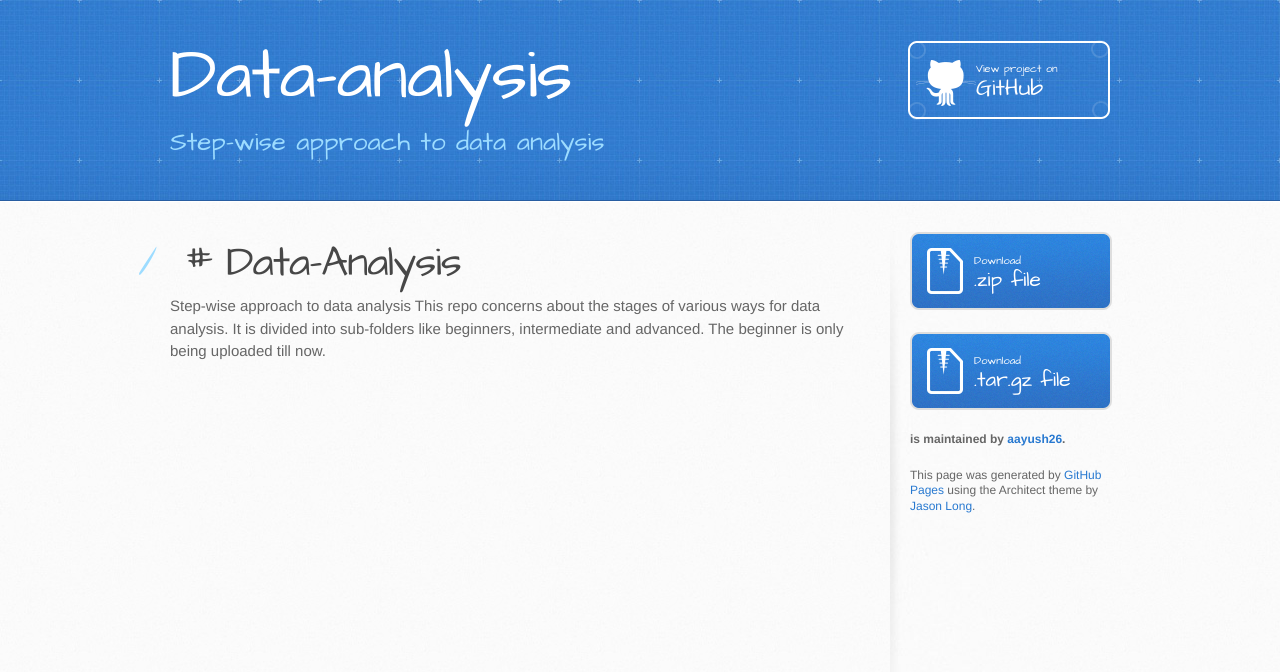
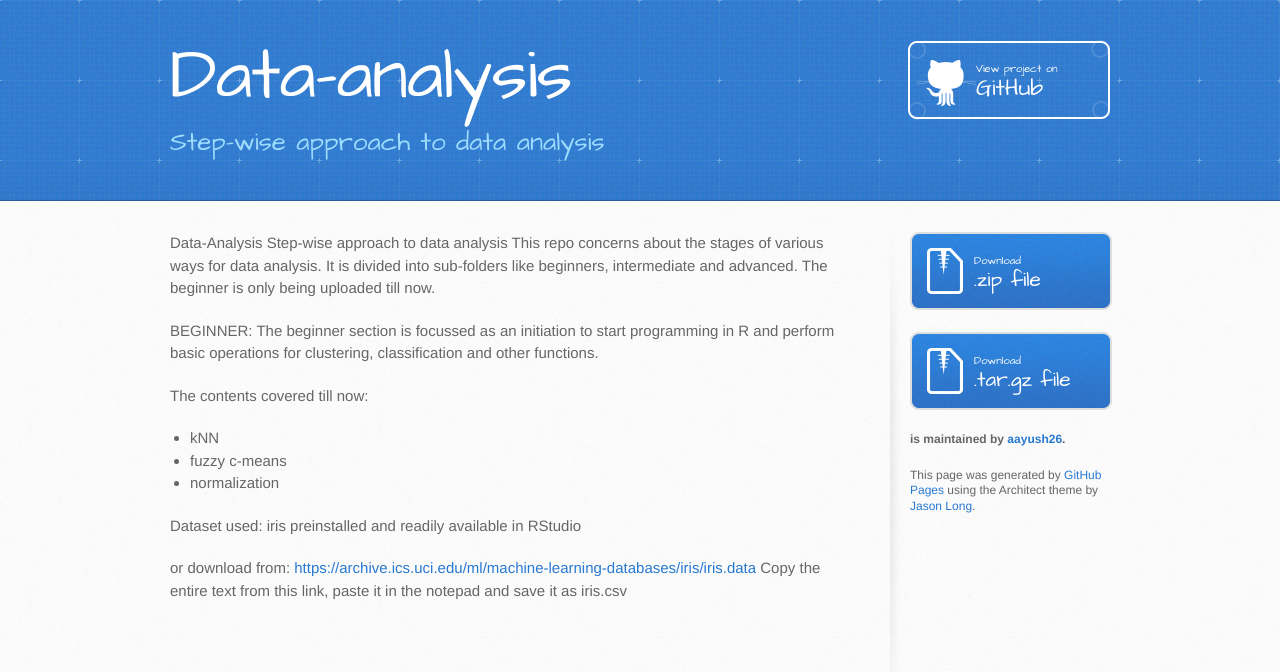
Before and after one commit to aayush26/Data-Analysis, a plain HTML site: page index.html in a window 1280 px wide. Drawn offline with Linux system fonts and the light colour scheme.

Commit message:
Create gh-pages branch via GitHub

```diff
--- a/index.html
+++ b/index.html
@@ -28,13 +28,30 @@
     <div id="content-wrapper">
       <div class="inner clearfix">
         <section id="main-content">
-          <h1>
-<a id="-data-analysis" class="anchor" href="#-data-analysis" aria-hidden="true"><span class="octicon octicon-link"></span></a># Data-Analysis</h1>
-
-<p>Step-wise approach to data analysis
+          <p>Data-Analysis
+Step-wise approach to data analysis
 This repo concerns about the stages of various ways for data analysis.
 It is divided into sub-folders like beginners, intermediate and advanced.
 The beginner is only being uploaded till now.</p>
+
+<p>BEGINNER:
+The beginner section is focussed as an initiation to start programming in R and perform basic operations for clustering, classification and other functions.</p>
+
+<p>The contents covered till now:</p>
+
+<ul>
+<li>kNN </li>
+<li>fuzzy c-means</li>
+<li>normalization</li>
+</ul>
+
+<p>Dataset used:
+iris
+preinstalled and readily available in RStudio </p>
+
+<p>or download from:
+<a href="https://archive.ics.uci.edu/ml/machine-learning-databases/iris/iris.data">https://archive.ics.uci.edu/ml/machine-learning-databases/iris/iris.data</a>
+Copy the entire text from this link, paste it in the notepad and save it as iris.csv</p>
         </section>
 
         <aside id="sidebar">
--- a/params.json
+++ b/params.json
@@ -1 +1 @@
-{"name":"Data-analysis","tagline":"Step-wise approach to data analysis","body":"# # Data-Analysis\r\nStep-wise approach to data analysis\r\nThis repo concerns about the stages of various ways for data analysis.\r\nIt is divided into sub-folders like beginners, intermediate and advanced.\r\nThe beginner is only being uploaded till now.\r\n","google":"","note":"Don't delete this file! It's used internally to help with page regeneration."}
+{"name":"Data-analysis","tagline":"Step-wise approach to data analysis","body":"Data-Analysis\r\nStep-wise approach to data analysis\r\nThis repo concerns about the stages of various ways for data analysis.\r\nIt is divided into sub-folders like beginners, intermediate and advanced.\r\nThe beginner is only being uploaded till now.\r\n\r\nBEGINNER: \r\nThe beginner section is focussed as an initiation to start programming in R and perform basic operations for clustering, classification and other functions.\r\n\r\nThe contents covered till now:\r\n- kNN \r\n- fuzzy c-means\r\n- normalization\r\n\r\nDataset used:\r\niris\r\npreinstalled and readily available in RStudio \r\n\r\nor download from:\r\nhttps://archive.ics.uci.edu/ml/machine-learning-databases/iris/iris.data\r\nCopy the entire text from this link, paste it in the notepad and save it as iris.csv\r\n\r\n","google":"","note":"Don't delete this file! It's used internally to help with page regeneration."}
```
